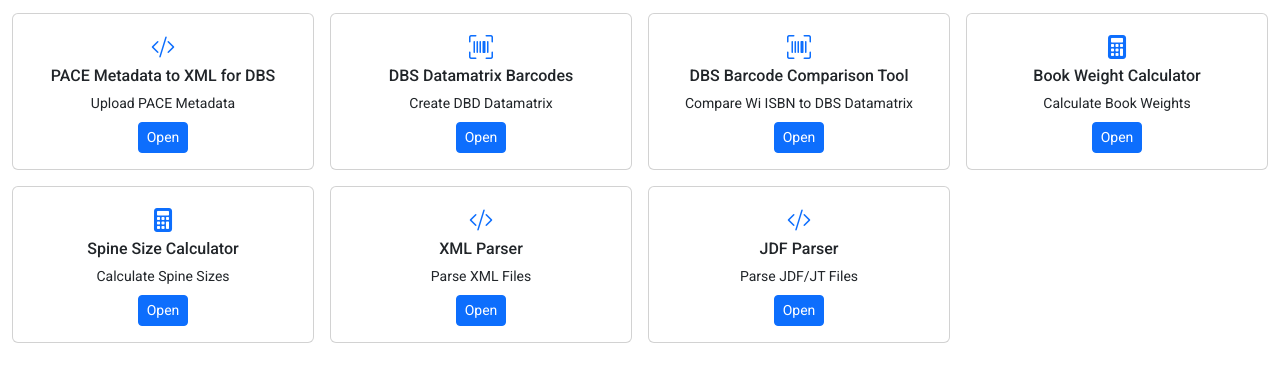
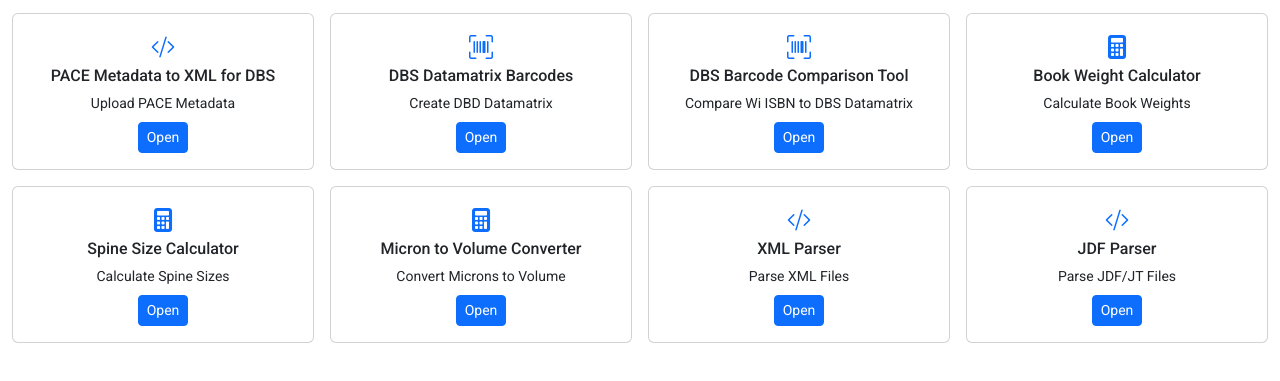
Before and after one commit to tjintranet/Prepress-Tools-Hub, a plain HTML site: page index.html in a window 1280 px wide. Shown: the part 73-454 px from the top of the page. Drawn offline with nearby package versions, Linux system fonts and the light colour scheme.

Commit message:
Add files via upload

```diff
--- a/index.html
+++ b/index.html
@@ -170,6 +170,18 @@
                 </div>
             </div>
 
+            <!-- Micron to Volume Converter -->
+            <div class="col-md-4 col-lg-3">
+                <div class="card tool-card">
+                    <div class="card-body text-center">
+                        <i class="bi bi-calculator-fill card-icon"></i>
+                        <h5 class="card-title">Micron to Volume Converter</h5>
+                        <p class="card-text">Convert Microns to Volume</p>
+                        <a href="https://tjintranet.github.io/Micron-To-Volume-Converter/" class="btn btn-primary btn-sm">Open</a>
+                    </div>
+                </div>
+            </div>
+
     <!-- XML Parser -->
         <div class="col-md-4 col-lg-3">
             <div class="card tool-card">
```
